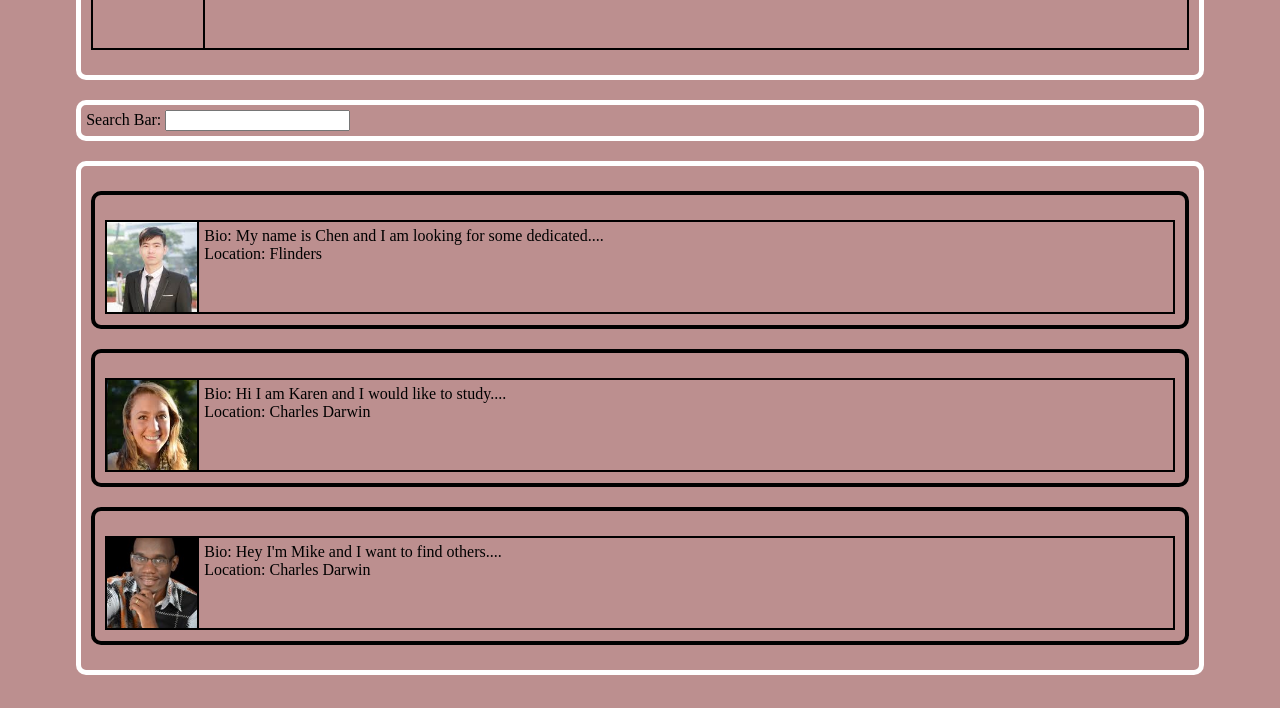
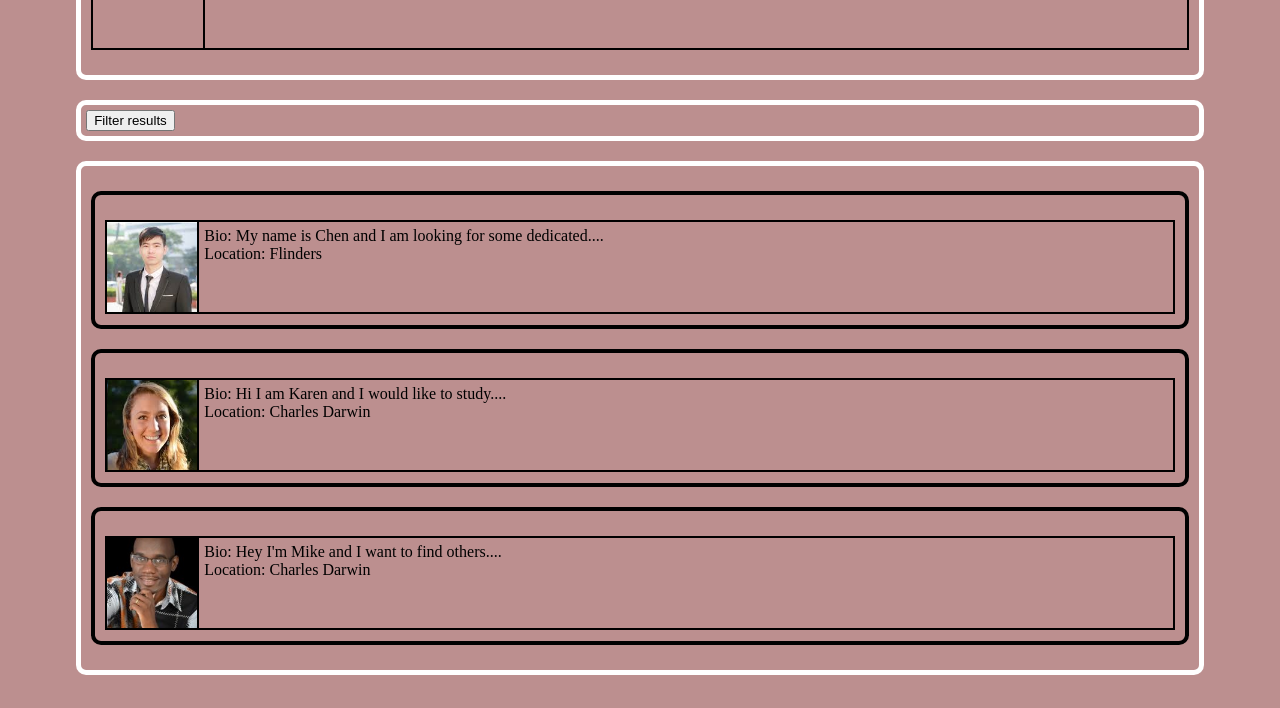
Before and after one commit to killbozer/Gitpages-testing, a plain HTML site: page index.html in a window 1280 px wide. Shown: the part 127-835 px from the top of the page. Drawn offline with Linux system fonts and the light colour scheme.

Commit message:
test da fio;lz

```diff
--- a/index.html
+++ b/index.html
@@ -17,8 +17,7 @@
             </div>
         </div>
         <div class ="middle">
-            <label>Search Bar:</label>
-            <input />
+            <button id="search" onmouseover="filterOptions()">Filter results</button>
         </div>
         <div class="bottom" id="result">
 
--- a/scripts.js
+++ b/scripts.js
@@ -28,6 +28,18 @@ function showMembers(jsonObj) {
 }
 
 
+function filterOptions() {
+
+    var mid = document.getElementById("middle")
+    var locFil = document.createElement('a')
+
+    locFil.textContent = 'Filter by: '
+
+    locFil.appendChild(mid)
+
+
+}
+
 
 
 
```
